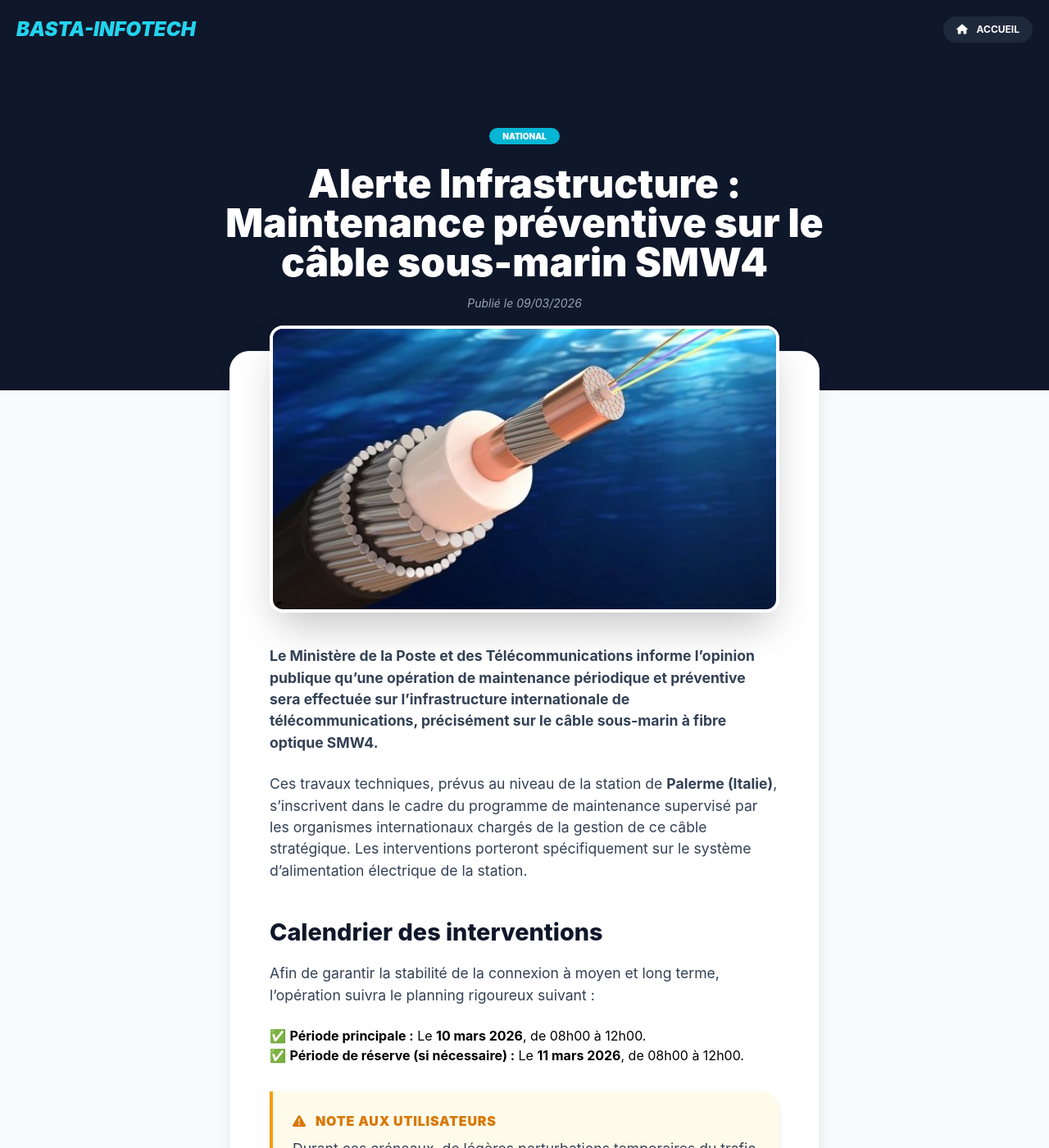
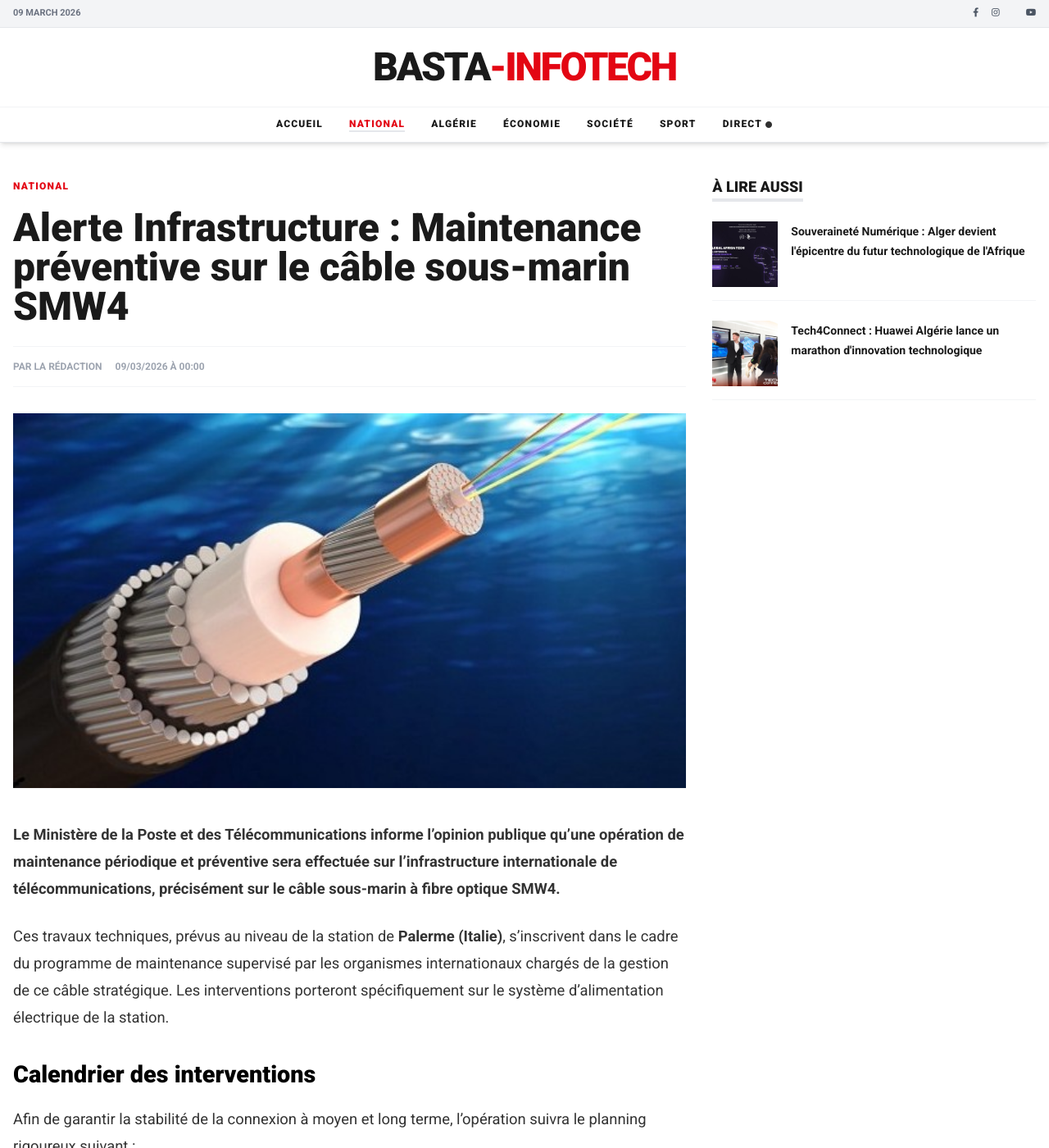
Before and after one commit to bastaps/Basta-InfosTech, a Jekyll site: the page built from presse/maintenance-cable-smw4.md, in a window 1280 px wide and 1400 px high. Shown: the whole window at 82% size. Built offline with Jekyll 4.4.1, drawn with Linux system fonts in a browser that asks for light colours; nearby versions of some CDN libraries; some of the changed text lies outside the part shown.

Commit message:
Update article.html

```diff
--- a/_layouts/article.html
+++ b/_layouts/article.html
@@ -7,58 +7,130 @@
     <script src="https://cdn.tailwindcss.com"></script>
     <link rel="stylesheet" href="https://cdnjs.cloudflare.com/ajax/libs/font-awesome/6.4.0/css/all.min.css">
     <style>
-        body { font-family: 'Inter', sans-serif; line-height: 1.6; background-color: #f8fafc; }
-        .article-content img { border-radius: 1rem; margin: 2rem auto; display: block; max-width: 100%; height: auto; box-shadow: 0 10px 15px -3px rgba(0,0,0,0.1); }
-        .article-content h2 { font-size: 1.8rem; font-weight: 800; color: #0f172a; margin-top: 2.5rem; margin-bottom: 1rem; }
-        .article-content p { margin-bottom: 1.5rem; color: #334155; font-size: 1.1rem; }
+        @import url('https://fonts.googleapis.com/css2?family=Roboto:wght@400;700;900&display=swap');
+        body { font-family: 'Roboto', sans-serif; background-color: #ffffff; color: #1a1a1a; }
+        .tsa-red { color: #E30613; }
+        .bg-tsa-red { background-color: #E30613; }
+        /* Style du contenu Markdown */
+        .article-body p { margin-bottom: 1.5rem; line-height: 1.8; font-size: 1.15rem; color: #333; }
+        .article-body h2 { font-size: 1.8rem; font-weight: 900; margin-top: 2rem; margin-bottom: 1rem; color: #000; }
+        .article-body img { border-radius: 4px; margin: 2rem 0; width: 100%; }
     </style>
 </head>
 <body>
 
-    <!-- NAVIGATION -->
-    <nav class="bg-slate-900 text-white p-5 sticky top-0 z-50">
-        <div class="container mx-auto flex justify-between items-center">
-            <a href="{{ '/' | relative_url }}" class="text-2xl font-black text-cyan-400 italic uppercase">BASTA-INFOTECH</a>
-            <a href="{{ '/' | relative_url }}" class="text-xs font-bold uppercase bg-slate-800 px-4 py-2 rounded-full hover:bg-cyan-600 transition">
-                <i class="fas fa-home mr-2"></i> Accueil
+    <!-- TOP BAR (Réseaux Sociaux & Date) -->
+    <div class="bg-gray-100 border-b border-gray-200 py-2">
+        <div class="container mx-auto px-4 flex justify-between items-center text-[11px] font-bold uppercase">
+            <div class="text-gray-500">{{ page.date | date: "%d %B %Y" }}</div>
+            <div class="flex items-center space-x-4 text-gray-600">
+                <a href="#" class="hover:text-blue-600"><i class="fab fa-facebook-f"></i></a>
+                <a href="#" class="hover:text-pink-600"><i class="fab fa-instagram"></i></a>
+                <a href="#" class="hover:text-black"><i class="fab fa-x-twitter"></i></a>
+                <a href="#" class="hover:text-red-600"><i class="fab fa-youtube"></i></a>
+            </div>
+        </div>
+    </div>
+
+    <!-- LOGO HEADER -->
+    <div class="bg-white py-6 border-b border-gray-100">
+        <div class="container mx-auto px-4 text-center">
+            <a href="{{ '/' | relative_url }}" class="text-4xl md:text-5xl font-black tracking-tighter uppercase">
+                BASTA<span class="tsa-red">-INFOTECH</span>
             </a>
+        </div>
+    </div>
+
+    <!-- MENU STICKY (Comme TSA) -->
+    <nav class="bg-white shadow-md sticky top-0 z-50 border-b border-gray-200">
+        <div class="container mx-auto px-4">
+            <ul class="flex justify-center md:space-x-8 space-x-4 py-3 text-[11px] md:text-xs font-black uppercase tracking-widest overflow-x-auto whitespace-nowrap">
+                <li><a href="{{ '/' | relative_url }}" class="hover:tsa-red transition">Accueil</a></li>
+                <li class="border-b-2 border-tsa-red"><a href="#" class="tsa-red">{{ page.category }}</a></li>
+                <li><a href="#" class="hover:tsa-red transition">Algérie</a></li>
+                <li><a href="#" class="hover:tsa-red transition">Économie</a></li>
+                <li><a href="#" class="hover:tsa-red transition">Société</a></li>
+                <li><a href="#" class="hover:tsa-red transition">Sport</a></li>
+                <li><a href="#" class="hover:tsa-red transition font-black">Direct <i class="fas fa-circle text-[8px] animate-pulse"></i></a></li>
+            </ul>
         </div>
     </nav>
 
-    <!-- EN-TÊTE -->
-    <header class="bg-slate-900 text-white pt-20 pb-24 px-6 text-center">
-        <div class="container mx-auto max-w-3xl">
-            <span class="bg-cyan-500 text-white text-[10px] font-black px-4 py-1 rounded-full uppercase">{{ page.category }}</span>
-            <h1 class="text-4xl md:text-5xl font-black mt-6 mb-4">{{ page.title }}</h1>
-            <p class="text-slate-400 text-sm italic">Publié le {{ page.date | date: "%d/%m/%Y" }}</p>
+    <!-- CONTENU DE L'ARTICLE -->
+    <main class="container mx-auto px-4 py-10">
+        <div class="flex flex-wrap -mx-4">
+
+            <!-- CORPS DE L'ARTICLE -->
+            <div class="w-full lg:w-2/3 px-4">
+                <header class="mb-8">
+                    <span class="tsa-red text-xs font-black uppercase tracking-widest">{{ page.category }}</span>
+                    <h1 class="text-3xl md:text-5xl font-black mt-4 leading-tight">
+                        {{ page.title }}
+                    </h1>
+                    <div class="flex items-center mt-6 py-4 border-y border-gray-100 text-gray-400 text-xs font-bold uppercase">
+                        <span class="mr-4">Par La Rédaction</span>
+                        <span>{{ page.date | date: "%d/%m/%Y à %H:%M" }}</span>
                     </div>
                 </header>
 
-    <!-- ARTICLE -->
-    <article class="container mx-auto max-w-3xl px-6 -mt-12 mb-20">
-        <div class="bg-white p-8 md:p-12 rounded-3xl shadow-xl border border-slate-100">
-
                 {% if page.image %}
-            <div class="mb-10 -mt-20 shadow-2xl rounded-2xl overflow-hidden border-4 border-white">
-                <img src="{{ page.image | relative_url }}" alt="{{ page.title }}" class="w-full">
-            </div>
+                <figure class="mb-10">
+                    <img src="{{ page.image | relative_url }}" alt="{{ page.title }}" class="w-full shadow-sm">
+                </figure>
                 {% endif %}
 
-            <!-- ICI LE TEXTE DE TON ARTICLE .MD S'AFFICHERA -->
-            <div class="article-content">
+                <div class="article-body">
                     {{ content }}
                 </div>
 
-            <div class="mt-12 pt-8 border-t border-slate-100 flex justify-center">
-                <a href="{{ '/' | relative_url }}" class="bg-slate-900 text-white px-8 py-3 rounded-xl font-bold hover:bg-cyan-500 transition shadow-lg">
-                    ← RETOUR AUX INFOS
+                <!-- PARTAGE -->
+                <div class="mt-12 py-6 border-t border-gray-100">
+                    <p class="text-xs font-black uppercase mb-4">Partager cet article :</p>
+                    <div class="flex space-x-2">
+                        <button class="bg-blue-600 text-white px-6 py-2 rounded text-xs font-bold uppercase">Facebook</button>
+                        <button class="bg-black text-white px-6 py-2 rounded text-xs font-bold uppercase">X</button>
+                    </div>
+                </div>
+            </div>
+
+            <!-- SIDEBAR (Dernières infos) -->
+            <aside class="w-full lg:w-1/3 px-4 mt-12 lg:mt-0">
+                <div class="sticky top-20">
+                    <h3 class="text-lg font-black uppercase border-b-4 border-tsa-red inline-block mb-6">À lire aussi</h3>
+                    <div class="space-y-6">
+                        {% assign related = site.pages | where_exp: "item", "item.path contains 'presse/'" | sort: 'date' | reverse %}
+                        {% for post in related limit:5 %}
+                        {% unless post.url == page.url %}
+                        <div class="flex space-x-4 group border-b border-gray-100 pb-4">
+                            <img src="{{ post.image | relative_url }}" class="w-20 h-20 object-cover flex-shrink-0">
+                            <div>
+                                <a href="{{ post.url | relative_url }}" class="text-sm font-bold group-hover:tsa-red transition leading-tight">
+                                    {{ post.title }}
                                 </a>
                             </div>
                         </div>
-    </article>
+                        {% endunless %}
+                        {% endfor %}
+                    </div>
+                </div>
+            </aside>
+        </div>
+    </main>
 
-    <footer class="bg-slate-900 text-slate-500 py-10 text-center text-[10px] uppercase tracking-widest">
-        © 2024 Basta-InfosTech • Excellence Numérique
+    <!-- FOOTER TSA STYLE -->
+    <footer class="bg-gray-900 text-white py-16 mt-20">
+        <div class="container mx-auto px-4 text-center">
+            <div class="text-3xl font-black uppercase mb-4">
+                BASTA<span class="tsa-red">-INFOTECH</span>
+            </div>
+            <div class="flex justify-center space-x-6 mb-8 text-xl">
+                <a href="#" class="hover:tsa-red"><i class="fab fa-facebook"></i></a>
+                <a href="#" class="hover:tsa-red"><i class="fab fa-instagram"></i></a>
+                <a href="#" class="hover:tsa-red"><i class="fab fa-x-twitter"></i></a>
+                <a href="#" class="hover:tsa-red"><i class="fab fa-youtube"></i></a>
+            </div>
+            <p class="text-gray-500 text-[10px] font-bold uppercase tracking-[0.4em]">© 2024 - 2026 Basta-InfosTech • Excellence Numérique</p>
+        </div>
     </footer>
 
 </body>
```
Lines whose indentation alone changed are shown as unchanged.
